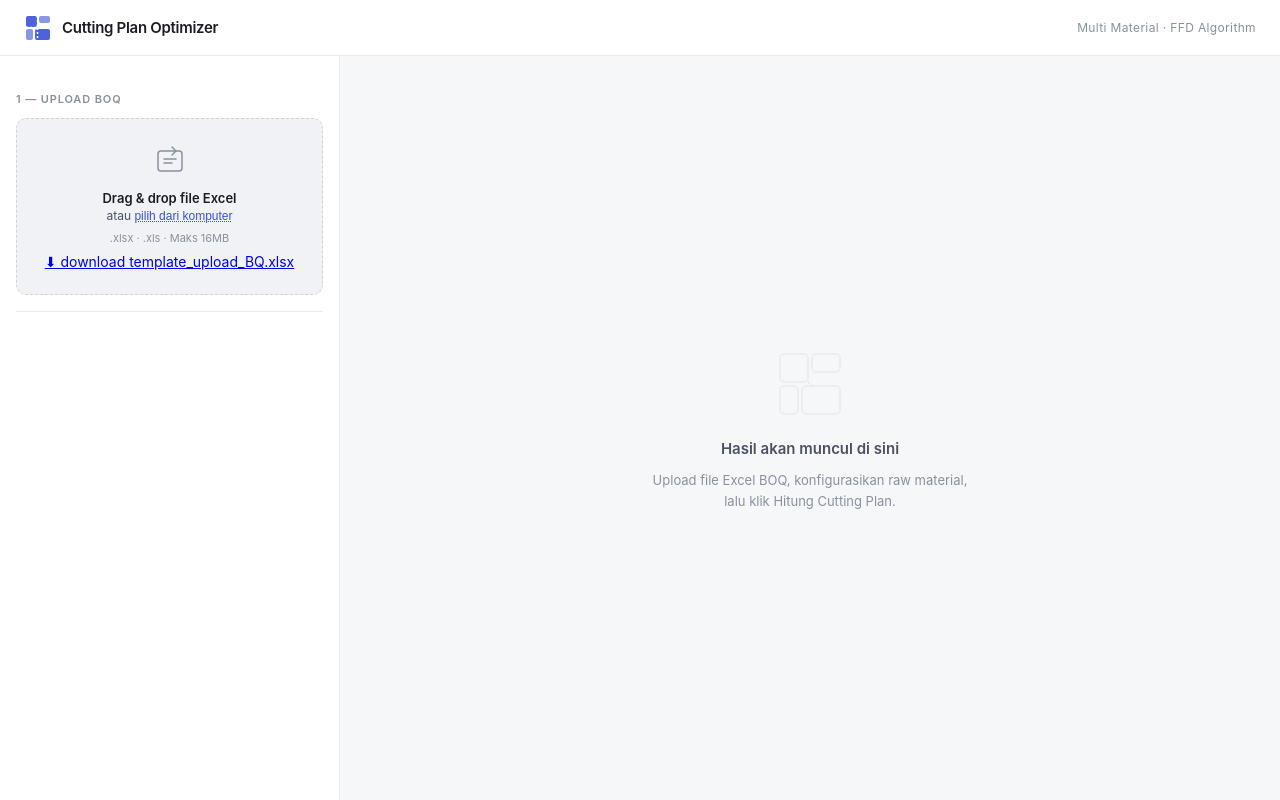
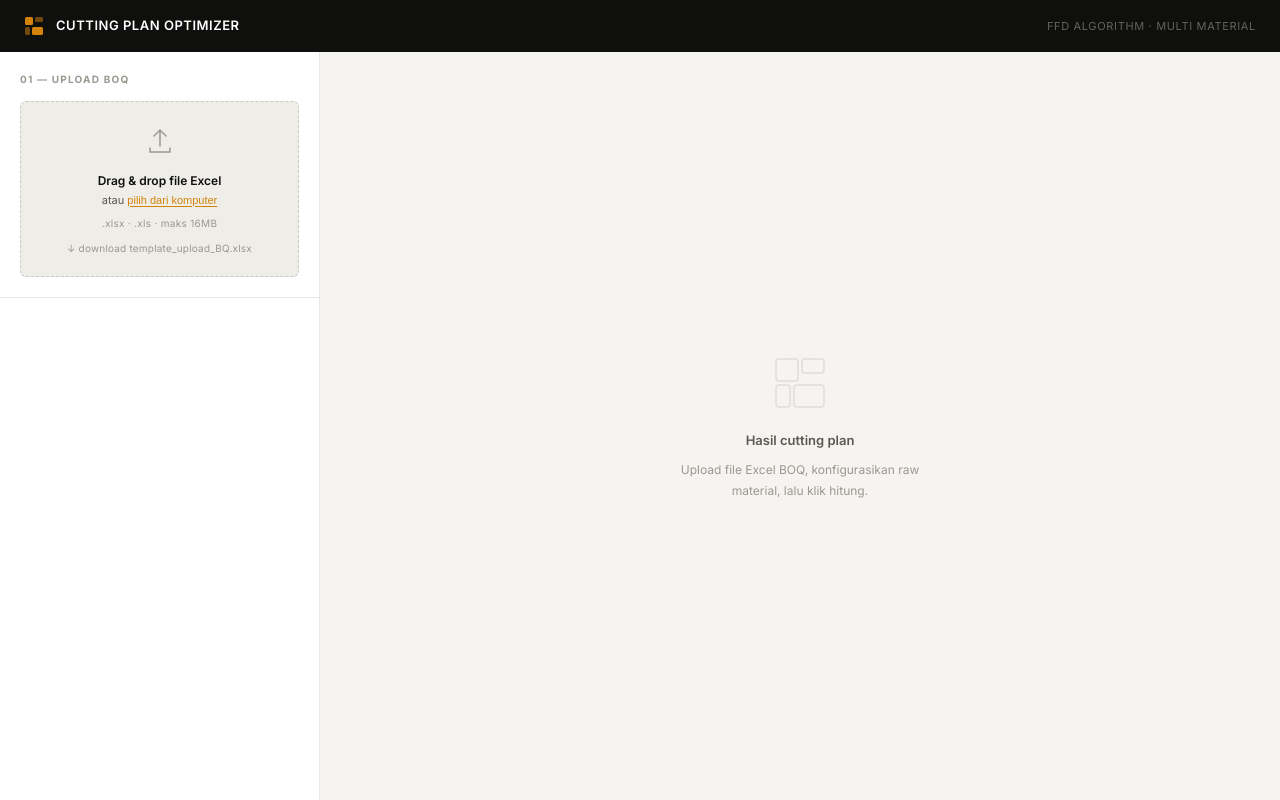
Before and after one commit to nqsni/cutting-plan, a Flask app: page / in a window 1280 px wide. Run offline with Flask 3, Linux system fonts and the light colour scheme.

Commit message:
update ui

```diff
--- a/static/style.css
+++ b/static/style.css
@@ -1,49 +1,51 @@
 /* ============================================================
-   CUTTING PLAN OPTIMIZER — style.css
-   Palette: Near-white bg, slate text, indigo accent, amber highlight
+   CUTTING PLAN OPTIMIZER
+   Editorial Minimalism · Industrial
    ============================================================ */
 
 *, *::before, *::after { box-sizing: border-box; margin: 0; padding: 0; }
 
 :root {
-  --c-bg: #F6F7F9;
-  --c-surface: #FFFFFF;
-  --c-surface-2: #F0F2F5;
-  --c-border: rgba(0,0,0,0.08);
-  --c-border-mid: rgba(0,0,0,0.13);
+  /* Base */
+  --bg:          #F5F4F1;
+  --surface:     #FFFFFF;
+  --surface-2:   #EFEDE8;
+  --border:      rgba(0,0,0,0.09);
+  --border-mid:  rgba(0,0,0,0.15);
 
-  --c-text: #1A1D23;
-  --c-text-2: #4B5263;
-  --c-text-3: #8891A0;
+  /* Typography */
+  --text:        #0F0F0E;
+  --text-2:      #5A5850;
+  --text-3:      #9A9890;
 
-  --c-accent: #3B52D6;
-  --c-accent-light: #EEF1FD;
-  --c-accent-mid: #6478E6;
+  /* Accent — Saffron/Amber industrial */
+  --accent:      #D4830A;
+  --accent-bg:   #FDF3E3;
+  --accent-mid:  #E09A2A;
 
-  --c-amber: #D97706;
-  --c-amber-light: #FEF3C7;
-  --c-green: #059669;
-  --c-green-light: #D1FAE5;
-  --c-red: #DC2626;
-  --c-red-light: #FEE2E2;
-  --c-gray: #6B7280;
-  --c-gray-light: #F3F4F6;
+  /* Status */
+  --green:       #1A6B45;
+  --green-bg:    #E6F4ED;
+  --red:         #B52B2B;
+  --red-bg:      #FDEAEA;
+  --blue:        #1A4DA6;
+  --blue-bg:     #E8EEFB;
 
-  --radius-sm: 6px;
-  --radius-md: 10px;
-  --radius-lg: 14px;
-  --shadow-sm: 0 1px 3px rgba(0,0,0,0.08), 0 1px 2px rgba(0,0,0,0.04);
-  --shadow-md: 0 4px 12px rgba(0,0,0,0.08), 0 2px 4px rgba(0,0,0,0.04);
-
-  --header-h: 56px;
-  --sidebar-w: 340px;
+  /* Layout */
+  --header-h:    52px;
+  --sidebar-w:   320px;
+  --r-sm:        3px;
+  --r-md:        6px;
+  --r-lg:        10px;
 }
 
+/* ── BASE ── */
 body {
-  font-family: -apple-system, BlinkMacSystemFont, 'Segoe UI', system-ui, sans-serif;
-  font-size: 14px;
-  color: var(--c-text);
-  background: var(--c-bg);
+  font-family: 'Inter', -apple-system, BlinkMacSystemFont, 'Segoe UI', sans-serif;
+  font-size: 13px;
+  line-height: 1.5;
+  color: var(--text);
+  background: var(--bg);
   height: 100vh;
   overflow: hidden;
   display: flex;
@@ -53,15 +55,12 @@ body {
 /* ── HEADER ── */
 .app-header {
   height: var(--header-h);
-  background: var(--c-surface);
-  border-bottom: 1px solid var(--c-border);
+  background: var(--text);
   flex-shrink: 0;
-  display: flex;
-  align-items: center;
 }
 
 .header-inner {
-  width: 100%;
+  height: 100%;
   max-width: 1600px;
   margin: 0 auto;
   padding: 0 24px;
@@ -73,21 +72,24 @@ body {
 .header-brand {
   display: flex;
   align-items: center;
-  gap: 10px;
-  color: var(--c-accent);
+  gap: 12px;
 }
 
+.brand-icon { color: var(--accent); flex-shrink: 0; }
+
 .brand-name {
-  font-size: 15px;
+  font-size: 13px;
   font-weight: 600;
-  color: var(--c-text);
-  letter-spacing: -0.02em;
+  color: #FFFFFF;
+  letter-spacing: 0.04em;
+  text-transform: uppercase;
 }
 
 .header-sub {
-  font-size: 12px;
-  color: var(--c-text-3);
-  letter-spacing: 0.03em;
+  font-size: 11px;
+  color: rgba(255,255,255,0.35);
+  letter-spacing: 0.06em;
+  text-transform: uppercase;
 }
 
 /* ── MAIN LAYOUT ── */
@@ -101,174 +103,159 @@ body {
 }
 
 /* ── PANELS ── */
-.panel {
-  overflow-y: auto;
-}
+.panel { overflow-y: auto; }
 
 .panel-input {
   width: var(--sidebar-w);
   flex-shrink: 0;
-  background: var(--c-surface);
-  border-right: 1px solid var(--c-border);
-  padding: 20px 16px;
+  background: var(--surface);
+  border-right: 1px solid var(--border);
+  padding: 0;
   display: flex;
   flex-direction: column;
-  gap: 0;
 }
 
 .panel-results {
   flex: 1;
-  padding: 24px;
+  padding: 28px 32px;
   position: relative;
-  background: var(--c-bg);
+  background: var(--bg);
 }
 
 /* ── INPUT SECTIONS ── */
 .input-section {
-  padding: 16px 0;
-  border-bottom: 1px solid var(--c-border);
+  padding: 20px 20px;
+  border-bottom: 1px solid var(--border);
 }
 
 .input-section:last-child { border-bottom: none; }
 
 .section-label {
-  font-size: 11px;
-  font-weight: 600;
-  letter-spacing: 0.08em;
+  font-size: 10px;
+  font-weight: 700;
+  letter-spacing: 0.12em;
   text-transform: uppercase;
-  color: var(--c-text-3);
-  margin-bottom: 12px;
+  color: var(--text-3);
+  margin-bottom: 14px;
 }
 
 /* ── UPLOAD ZONE ── */
 .upload-zone {
-  border: 1.5px dashed var(--c-border-mid);
-  border-radius: var(--radius-md);
-  padding: 24px 16px;
+  border: 1.5px dashed var(--border-mid);
+  border-radius: var(--r-md);
+  padding: 24px 16px 20px;
   display: flex;
   flex-direction: column;
   align-items: center;
   text-align: center;
   gap: 8px;
   cursor: pointer;
-  transition: border-color 0.2s, background 0.2s;
-  background: var(--c-surface-2);
+  transition: border-color 0.15s, background 0.15s;
+  background: var(--surface-2);
 }
 
 .upload-zone:hover, .upload-zone.dragover {
-  border-color: var(--c-accent);
-  background: var(--c-accent-light);
+  border-color: var(--accent);
+  background: var(--accent-bg);
 }
 
-.upload-icon { color: var(--c-text-3); }
-.upload-zone:hover .upload-icon, .upload-zone.dragover .upload-icon { color: var(--c-accent); }
+.upload-icon { color: var(--text-3); }
+.upload-zone:hover .upload-icon,
+.upload-zone.dragover .upload-icon { color: var(--accent); }
 
-.upload-text {
-  display: flex;
-  flex-direction: column;
-  gap: 2px;
+.upload-text { display: flex; flex-direction: column; gap: 2px; }
+.upload-text strong { font-size: 12px; font-weight: 600; color: var(--text); }
+.upload-text span   { font-size: 11px; color: var(--text-2); }
+
+.upload-hint { font-size: 10px; color: var(--text-3); letter-spacing: 0.03em; }
+
+.template-link {
+  font-size: 10px;
+  color: var(--text-3);
+  text-decoration: none;
+  letter-spacing: 0.02em;
+  margin-top: 2px;
+  transition: color 0.15s;
 }
-
-.upload-text strong { font-weight: 600; font-size: 13px; color: var(--c-text); }
-.upload-text span { font-size: 12px; color: var(--c-text-2); }
-
-.upload-hint { font-size: 11px; color: var(--c-text-3); }
+.template-link:hover { color: var(--accent); }
 
 .link-btn {
-  background: none;
-  border: none;
-  color: var(--c-accent);
-  cursor: pointer;
-  font-size: inherit;
-  padding: 0;
+  background: none; border: none;
+  color: var(--accent); cursor: pointer;
+  font-size: inherit; padding: 0;
   text-decoration: underline;
-  text-decoration-style: dotted;
+  text-underline-offset: 2px;
 }
-
-.link-btn:hover { color: var(--c-accent-mid); }
+.link-btn:hover { color: var(--accent-mid); }
 
 /* ── UPLOAD STATUS ── */
 .upload-status {
   margin-top: 10px;
-  padding: 10px 12px;
-  border-radius: var(--radius-sm);
-  font-size: 12px;
+  padding: 9px 11px;
+  border-radius: var(--r-sm);
+  font-size: 11px;
   line-height: 1.5;
 }
-
-.upload-status.success {
-  background: var(--c-green-light);
-  color: #065f46;
-  border: 1px solid #a7f3d0;
-}
-
-.upload-status.error {
-  background: var(--c-red-light);
-  color: #7f1d1d;
-  border: 1px solid #fca5a5;
-}
+.upload-status.success { background: var(--green-bg); color: var(--green); border-left: 3px solid var(--green); }
+.upload-status.error   { background: var(--red-bg);   color: var(--red);   border-left: 3px solid var(--red); }
 
 /* ── PARSE SUMMARY ── */
 .parse-summary {
-  font-size: 12px;
-  color: var(--c-text-2);
+  font-size: 11px;
+  color: var(--text-2);
   margin-bottom: 14px;
   padding: 8px 10px;
-  background: var(--c-surface-2);
-  border-radius: var(--radius-sm);
-  border: 1px solid var(--c-border);
+  background: var(--surface-2);
+  border-radius: var(--r-sm);
+  border-left: 3px solid var(--accent);
 }
-
-.parse-summary strong { color: var(--c-text); }
+.parse-summary strong { color: var(--text); }
 
 /* ── GROUP CARDS ── */
 .group-card {
-  border: 1px solid var(--c-border);
-  border-radius: var(--radius-md);
-  margin-bottom: 10px;
+  border: 1px solid var(--border);
+  border-radius: var(--r-md);
+  margin-bottom: 8px;
   overflow: hidden;
-  background: var(--c-surface);
+  background: var(--surface);
 }
 
 .group-card-header {
   display: flex;
   align-items: center;
   gap: 8px;
-  padding: 10px 12px;
-  background: var(--c-surface-2);
-  border-bottom: 1px solid var(--c-border);
+  padding: 8px 10px;
+  background: var(--surface-2);
+  border-bottom: 1px solid var(--border);
 }
 
 .group-badge {
-  font-size: 10px;
-  font-weight: 600;
-  letter-spacing: 0.05em;
-  padding: 2px 7px;
-  border-radius: 20px;
+  font-size: 9px;
+  font-weight: 700;
+  letter-spacing: 0.08em;
+  text-transform: uppercase;
+  padding: 2px 6px;
+  border-radius: var(--r-sm);
   flex-shrink: 0;
 }
 
-.badge-plat   { background: var(--c-accent-light); color: var(--c-accent); }
-.badge-profil { background: var(--c-amber-light); color: var(--c-amber); }
-.badge-pcs    { background: var(--c-gray-light); color: var(--c-gray); }
+.badge-plat   { background: var(--blue-bg);   color: var(--blue); }
+.badge-profil { background: var(--accent-bg);  color: var(--accent); }
+.badge-pcs    { background: var(--surface-2);  color: var(--text-3); border: 1px solid var(--border-mid); }
 
 .group-spec {
   font-size: 12px;
   font-weight: 600;
-  color: var(--c-text);
+  color: var(--text);
   flex: 1;
   white-space: nowrap;
   overflow: hidden;
   text-overflow: ellipsis;
 }
 
-.group-qty {
-  font-size: 11px;
-  color: var(--c-text-3);
-  flex-shrink: 0;
-}
+.group-qty { font-size: 11px; color: var(--text-3); flex-shrink: 0; }
 
-.group-card-body { padding: 10px 12px; }
+.group-card-body { padding: 10px; }
 
 /* ── RAW MATERIAL INPUT ── */
 .raw-input-row {
@@ -355,103 +328,100 @@ body {
   flex-direction: column;
   align-items: center;
   justify-content: center;
-  gap: 12px;
-  color: var(--c-text-3);
+  gap: 10px;
+  color: var(--text-3);
+}
+.empty-illustration { opacity: 0.25; }
+.empty-title { font-size: 13px; font-weight: 600; color: var(--text-2); }
+.empty-sub { font-size: 12px; text-align: center; max-width: 280px; line-height: 1.7; color: var(--text-3); }
+
+/* ── RESULTS HEADER ── */
+.results-header { margin-bottom: 24px; }
+
+.results-title {
+  font-size: 22px;
+  font-weight: 800;
+  color: var(--text);
+  letter-spacing: -0.04em;
+  margin-bottom: 16px;
+  line-height: 1;
 }
 
-.empty-illustration { opacity: 0.4; }
-.empty-title { font-size: 15px; font-weight: 600; color: var(--c-text-2); }
-.empty-sub { font-size: 13px; text-align: center; max-width: 320px; line-height: 1.6; }
-
-/* ── RESULTS ── */
-.results-header { margin-bottom: 20px; }
-
-.results-title {
-  font-size: 18px;
-  font-weight: 700;
-  color: var(--c-text);
-  letter-spacing: -0.03em;
-  margin-bottom: 14px;
-}
-
+/* ── SUMMARY CARDS ── */
 .summary-cards {
   display: grid;
-  grid-template-columns: repeat(auto-fit, minmax(140px, 1fr));
-  gap: 10px;
+  grid-template-columns: repeat(auto-fit, minmax(120px, 1fr));
+  gap: 8px;
 }
 
 .summary-card {
-  background: var(--c-surface);
-  border: 1px solid var(--c-border);
-  border-radius: var(--radius-md);
-  padding: 12px 14px;
-  box-shadow: var(--shadow-sm);
+  background: var(--surface);
+  border: 1px solid var(--border);
+  border-radius: var(--r-md);
+  padding: 14px 16px;
 }
 
 .summary-card .card-value {
-  font-size: 26px;
-  font-weight: 700;
-  letter-spacing: -0.04em;
-  color: var(--c-text);
+  font-size: 28px;
+  font-weight: 800;
+  letter-spacing: -0.05em;
+  color: var(--text);
   line-height: 1;
-  margin-bottom: 4px;
+  margin-bottom: 5px;
 }
 
 .summary-card .card-label {
-  font-size: 11px;
-  color: var(--c-text-3);
-  font-weight: 500;
+  font-size: 10px;
+  color: var(--text-3);
+  font-weight: 600;
   text-transform: uppercase;
-  letter-spacing: 0.05em;
+  letter-spacing: 0.07em;
 }
 
-.summary-card.accent .card-value { color: var(--c-accent); }
-.summary-card.green .card-value  { color: var(--c-green); }
-.summary-card.amber .card-value  { color: var(--c-amber); }
+.summary-card.accent .card-value { color: var(--accent); }
+.summary-card.green  .card-value { color: var(--green); }
+.summary-card.amber  .card-value { color: var(--accent); }
 
 /* ── TABS ── */
 .tabs-bar {
   display: flex;
-  gap: 4px;
+  gap: 2px;
   flex-wrap: wrap;
-  margin-bottom: 16px;
-  padding-bottom: 12px;
-  border-bottom: 1px solid var(--c-border);
+  margin-bottom: 20px;
+  padding-bottom: 0;
+  border-bottom: 2px solid var(--border);
 }
 
 .tab-btn {
-  padding: 6px 12px;
-  border-radius: 20px;
-  font-size: 12px;
-  font-weight: 500;
-  border: 1px solid var(--c-border-mid);
-  background: var(--c-surface);
-  color: var(--c-text-2);
+  padding: 7px 13px;
+  font-size: 11px;
+  font-weight: 600;
+  letter-spacing: 0.03em;
+  border: none;
+  border-bottom: 2px solid transparent;
+  margin-bottom: -2px;
+  background: none;
+  color: var(--text-3);
   cursor: pointer;
-  transition: all 0.15s;
+  transition: color 0.12s;
   white-space: nowrap;
+  border-radius: 0;
 }
-
-.tab-btn:hover { background: var(--c-surface-2); }
-
-.tab-btn.active {
-  background: var(--c-accent);
-  color: white;
-  border-color: var(--c-accent);
-}
-
-.tab-btn.pcs { border-style: dashed; }
+.tab-btn:hover { color: var(--text); }
+.tab-btn.active { color: var(--text); border-bottom-color: var(--text); }
+.tab-btn.pcs { color: var(--text-3); }
+.tab-btn.pcs.active { border-bottom-color: var(--text-3); color: var(--text-2); }
 
 /* ── TAB CONTENT ── */
 .tab-pane { display: none; }
 .tab-pane.active { display: block; }
 
+/* ── GROUP RESULT CARD ── */
 .group-result-card {
-  background: var(--c-surface);
-  border: 1px solid var(--c-border);
-  border-radius: var(--radius-lg);
-  padding: 20px;
-  box-shadow: var(--shadow-sm);
+  background: var(--surface);
+  border: 1px solid var(--border);
+  border-radius: var(--r-lg);
+  padding: 20px 24px;
   margin-bottom: 16px;
 }
 
@@ -627,63 +584,54 @@ body {
 .loading-overlay {
   position: absolute;
   inset: 0;
-  background: rgba(246,247,249,0.85);
+  background: rgba(245,244,241,0.88);
   display: flex;
   flex-direction: column;
   align-items: center;
   justify-content: center;
   gap: 14px;
-  backdrop-filter: blur(2px);
   z-index: 10;
 }
-
 .loading-overlay[hidden] { display: none; }
 
-.loading-overlay[hidden] { display: none; }
-
-.loading-overlay p {
-  font-size: 14px;
-  color: var(--c-text-2);
-}
+.loading-overlay p { font-size: 12px; color: var(--text-2); font-weight: 600; letter-spacing: 0.04em; text-transform: uppercase; }
 
 .loading-spinner {
-  width: 36px;
-  height: 36px;
-  border: 3px solid var(--c-border-mid);
-  border-top-color: var(--c-accent);
+  width: 32px;
+  height: 32px;
+  border: 2px solid var(--border-mid);
+  border-top-color: var(--accent);
   border-radius: 50%;
-  animation: spin 0.7s linear infinite;
+  animation: spin 0.6s linear infinite;
 }
-
 @keyframes spin { to { transform: rotate(360deg); } }
 
+/* ── CANVAS TOOLTIP ── */
+.canvas-tooltip {
+  position: absolute;
+  background: var(--text);
+  color: rgba(255,255,255,0.92);
+  font-size: 11px;
+  line-height: 1.5;
+  padding: 6px 10px;
+  border-radius: var(--r-sm);
+  pointer-events: none;
+  white-space: nowrap;
+  z-index: 100;
+}
+.canvas-tooltip[hidden] { display: none; }
+
 /* ── SCROLLBAR ── */
-::-webkit-scrollbar { width: 6px; height: 6px; }
+::-webkit-scrollbar { width: 5px; height: 5px; }
 ::-webkit-scrollbar-track { background: transparent; }
-::-webkit-scrollbar-thumb { background: var(--c-border-mid); border-radius: 3px; }
-::-webkit-scrollbar-thumb:hover { background: var(--c-text-3); }
+::-webkit-scrollbar-thumb { background: var(--border-mid); border-radius: 3px; }
+::-webkit-scrollbar-thumb:hover { background: var(--text-3); }
 
 /* ── RESPONSIVE ── */
 @media (max-width: 768px) {
   .app-body { flex-direction: column; overflow: visible; }
   body { height: auto; overflow: auto; }
-  .panel-input { width: 100%; border-right: none; border-bottom: 1px solid var(--c-border); }
+  .panel-input { width: 100%; border-right: none; border-bottom: 1px solid var(--border); }
   .panel-results { padding: 16px; }
   .results-empty { min-height: 200px; }
 }
-
-/* ── Canvas tooltip ── */
-.canvas-tooltip {
-  position: absolute;
-  background: rgba(15, 20, 35, 0.92);
-  color: #fff;
-  font-size: 11px;
-  line-height: 1.5;
-  padding: 6px 9px;
-  border-radius: 6px;
-  pointer-events: none;
-  white-space: nowrap;
-  z-index: 100;
-  box-shadow: 0 2px 8px rgba(0,0,0,0.25);
-}
-.canvas-tooltip[hidden] { display: none; }
--- a/templates/index.html
+++ b/templates/index.html
@@ -4,23 +4,24 @@
   <meta charset="UTF-8">
   <meta name="viewport" content="width=device-width, initial-scale=1.0">
   <title>Cutting Plan Optimizer</title>
+  <link rel="preconnect" href="https://fonts.googleapis.com">
+  <link rel="preconnect" href="https://fonts.gstatic.com" crossorigin>
+  <link href="https://fonts.googleapis.com/css2?family=Inter:wght@400;500;600;700;800&display=swap" rel="stylesheet">
   <link rel="stylesheet" href="/static/style.css">
 </head>
 <body>
   <header class="app-header">
     <div class="header-inner">
       <div class="header-brand">
-        <svg class="brand-icon" width="28" height="28" viewBox="0 0 28 28" fill="none">
-          <rect x="2" y="2" width="11" height="11" rx="2" fill="currentColor" opacity="0.9"/>
-          <rect x="15" y="2" width="11" height="7" rx="2" fill="currentColor" opacity="0.6"/>
-          <rect x="2" y="15" width="7" height="11" rx="2" fill="currentColor" opacity="0.6"/>
-          <rect x="11" y="15" width="15" height="11" rx="2" fill="currentColor" opacity="0.9"/>
-          <line x1="13.5" y1="2" x2="13.5" y2="26" stroke="white" stroke-width="1.5" stroke-dasharray="2 2"/>
-          <line x1="2" y1="13.5" x2="26" y2="13.5" stroke="white" stroke-width="1.5" stroke-dasharray="2 2"/>
+        <svg class="brand-icon" width="20" height="20" viewBox="0 0 20 20" fill="none">
+          <rect x="1" y="1" width="8" height="8" rx="1.5" fill="currentColor"/>
+          <rect x="11" y="1" width="8" height="5" rx="1.5" fill="currentColor" opacity=".5"/>
+          <rect x="1" y="11" width="5" height="8" rx="1.5" fill="currentColor" opacity=".5"/>
+          <rect x="8" y="11" width="11" height="8" rx="1.5" fill="currentColor"/>
         </svg>
         <span class="brand-name">Cutting Plan Optimizer</span>
       </div>
-      <span class="header-sub">Multi Material · FFD Algorithm</span>
+      <span class="header-sub">FFD Algorithm · Multi Material</span>
     </div>
   </header>
 
@@ -28,48 +29,44 @@
     <!-- PANEL KIRI: INPUT -->
     <aside class="panel panel-input" id="panel-input">
 
-      <!-- Upload Section -->
       <section class="input-section" id="section-upload">
-        <div class="section-label">1 — Upload BOQ</div>
+        <div class="section-label">01 — Upload BOQ</div>
         <div class="upload-zone" id="upload-zone">
           <input type="file" id="file-input" accept=".xlsx,.xls" hidden>
           <div class="upload-icon">
-            <svg width="36" height="36" viewBox="0 0 36 36" fill="none">
-              <rect x="6" y="8" width="24" height="20" rx="3" stroke="currentColor" stroke-width="1.5"/>
-              <path d="M12 16h12M12 20h8" stroke="currentColor" stroke-width="1.5" stroke-linecap="round"/>
-              <path d="M20 4l4 4-4 4" stroke="currentColor" stroke-width="1.5" stroke-linecap="round" stroke-linejoin="round"/>
+            <svg width="32" height="32" viewBox="0 0 32 32" fill="none">
+              <path d="M16 4v16M10 10l6-6 6 6" stroke="currentColor" stroke-width="1.5" stroke-linecap="round" stroke-linejoin="round"/>
+              <path d="M6 22v4h20v-4" stroke="currentColor" stroke-width="1.5" stroke-linecap="round"/>
             </svg>
           </div>
           <div class="upload-text">
             <strong>Drag &amp; drop file Excel</strong>
             <span>atau <button class="link-btn" id="browse-btn">pilih dari komputer</button></span>
           </div>
-          <div class="upload-hint">.xlsx · .xls · Maks 16MB</div>
-          <a href="/download-template" class="template-link" onclick="event.stopPropagation()">⬇ download template_upload_BQ.xlsx</a>
+          <div class="upload-hint">.xlsx · .xls · maks 16MB</div>
+          <a href="/download-template" class="template-link" onclick="event.stopPropagation()">↓ download template_upload_BQ.xlsx</a>
         </div>
         <div class="upload-status" id="upload-status" hidden></div>
       </section>
 
-      <!-- Groups Config Section -->
       <section class="input-section" id="section-groups" hidden>
-        <div class="section-label">2 — Konfigurasi Raw Material</div>
+        <div class="section-label">02 — Raw Material</div>
         <div class="parse-summary" id="parse-summary"></div>
         <div id="groups-config"></div>
       </section>
 
-      <!-- Calculate Button -->
       <section class="input-section" id="section-calc" hidden>
-        <div class="section-label">3 — Hitung</div>
+        <div class="section-label">03 — Hitung</div>
         <button class="btn-calc" id="btn-calc">
-          <svg width="18" height="18" viewBox="0 0 18 18" fill="none">
-            <rect x="2" y="2" width="6" height="6" rx="1" fill="currentColor"/>
-            <rect x="10" y="2" width="6" height="6" rx="1" fill="currentColor"/>
-            <rect x="2" y="10" width="6" height="6" rx="1" fill="currentColor"/>
-            <rect x="10" y="10" width="6" height="6" rx="1" fill="currentColor" opacity="0.4"/>
+          <svg width="14" height="14" viewBox="0 0 14 14" fill="none">
+            <rect x="1" y="1" width="5" height="5" rx="1" fill="currentColor"/>
+            <rect x="8" y="1" width="5" height="5" rx="1" fill="currentColor"/>
+            <rect x="1" y="8" width="5" height="5" rx="1" fill="currentColor"/>
+            <rect x="8" y="8" width="5" height="5" rx="1" fill="currentColor" opacity=".4"/>
           </svg>
           Hitung Cutting Plan
         </button>
-        <button class="btn-reset" id="btn-reset">Upload ulang</button>
+        <button class="btn-reset" id="btn-reset">↺ Upload ulang</button>
       </section>
 
     </aside>
@@ -78,36 +75,29 @@
     <div class="panel panel-results" id="panel-results">
       <div class="results-empty" id="results-empty">
         <div class="empty-illustration">
-          <svg width="80" height="80" viewBox="0 0 80 80" fill="none">
-            <rect x="10" y="10" width="28" height="28" rx="4" stroke="currentColor" stroke-width="1.5" opacity="0.3"/>
-            <rect x="42" y="10" width="28" height="18" rx="4" stroke="currentColor" stroke-width="1.5" opacity="0.3"/>
-            <rect x="10" y="42" width="18" height="28" rx="4" stroke="currentColor" stroke-width="1.5" opacity="0.3"/>
-            <rect x="32" y="42" width="38" height="28" rx="4" stroke="currentColor" stroke-width="1.5" opacity="0.3"/>
-            <path d="M38 38 L42 42" stroke="currentColor" stroke-width="1.5" stroke-dasharray="2 2" opacity="0.4"/>
+          <svg width="64" height="64" viewBox="0 0 64 64" fill="none">
+            <rect x="8" y="8" width="22" height="22" rx="3" stroke="currentColor" stroke-width="1.5"/>
+            <rect x="34" y="8" width="22" height="14" rx="3" stroke="currentColor" stroke-width="1.5"/>
+            <rect x="8" y="34" width="14" height="22" rx="3" stroke="currentColor" stroke-width="1.5"/>
+            <rect x="26" y="34" width="30" height="22" rx="3" stroke="currentColor" stroke-width="1.5"/>
           </svg>
         </div>
-        <p class="empty-title">Hasil akan muncul di sini</p>
-        <p class="empty-sub">Upload file Excel BOQ, konfigurasikan raw material, lalu klik Hitung Cutting Plan.</p>
+        <p class="empty-title">Hasil cutting plan</p>
+        <p class="empty-sub">Upload file Excel BOQ, konfigurasikan raw material, lalu klik hitung.</p>
       </div>
 
       <div id="results-content" hidden>
-        <!-- Summary Cards -->
         <div class="results-header">
-          <h2 class="results-title">Hasil Cutting Plan</h2>
+          <h2 class="results-title">Cutting Plan</h2>
           <div class="summary-cards" id="summary-cards"></div>
         </div>
-
-        <!-- Tabs -->
         <div class="tabs-bar" id="tabs-bar"></div>
-
-        <!-- Tab Content -->
         <div class="tab-content" id="tab-content"></div>
       </div>
 
-      <!-- Loading overlay -->
       <div class="loading-overlay" id="loading-overlay" hidden>
         <div class="loading-spinner"></div>
-        <p>Menghitung cutting plan…</p>
+        <p>Menghitung…</p>
       </div>
     </div>
   </main>
```
Also changed, not shown: other parts of static/style.css (+88 -115 lines), 1 other file.
